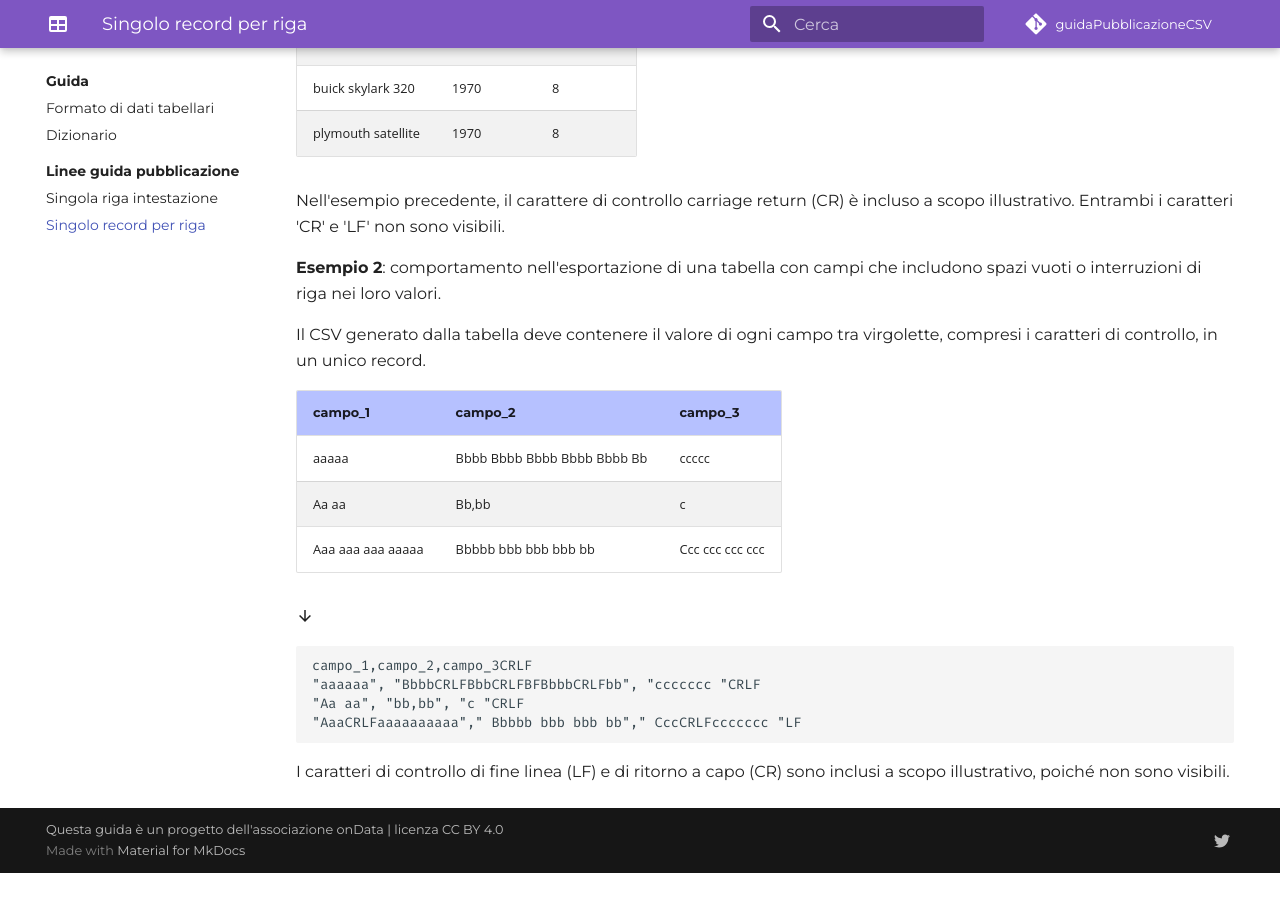
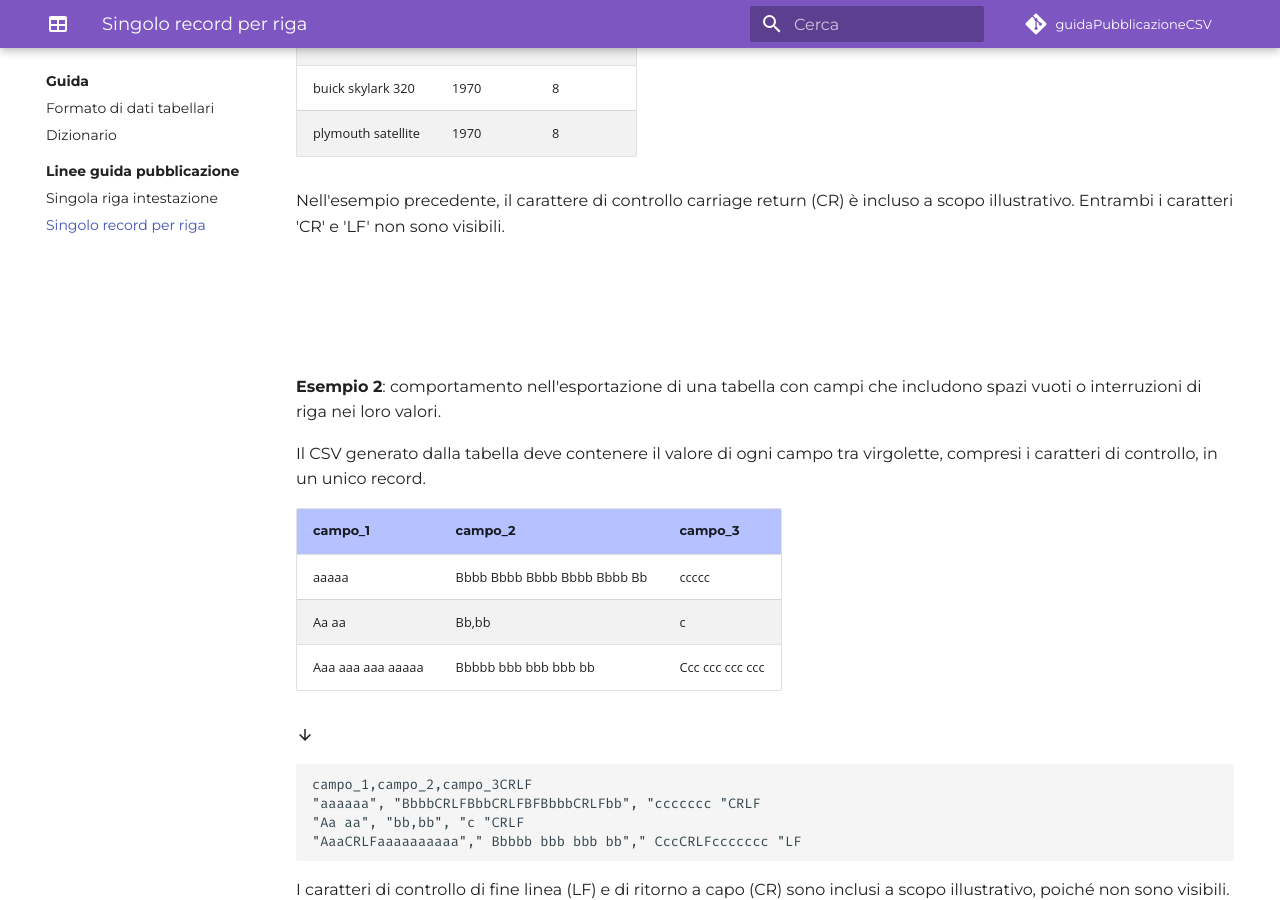
Before and after one commit to ondata/guidaPraticaPubblicazioneCSV, an MkDocs documentation site: the page built from docs/guida/linee_guida_pubblicazione/P02_singolo_record_riga.md, in a window 1280 px wide and 900 px high, scrolled down 1504 px. Built offline with MkDocs 1.6.1 and Material for MkDocs 9.7.7, drawn with Linux system fonts in a browser that asks for light colours; comment, search, counter and statistics services are not loaded; before the commit the page ends 2377 px from its top, so only the background shows below that.

Commit message:
Update P02_singolo_record_riga.md

```diff
--- a/docs/guida/linee_guida_pubblicazione/P02_singolo_record_riga.md
+++ b/docs/guida/linee_guida_pubblicazione/P02_singolo_record_riga.md
@@ -57,7 +57,7 @@ satellite plymouth, 1970, 8
 
 Nell'esempio precedente, il carattere di controllo carriage return (CR) è incluso a scopo illustrativo. Entrambi i caratteri 'CR' e 'LF' non sono visibili.
 
-<div></div>
+<br></br><br></br>
 
 **Esempio 2**: comportamento nell'esportazione di una tabella con campi che includono spazi vuoti o interruzioni di riga nei loro valori.
 
```
